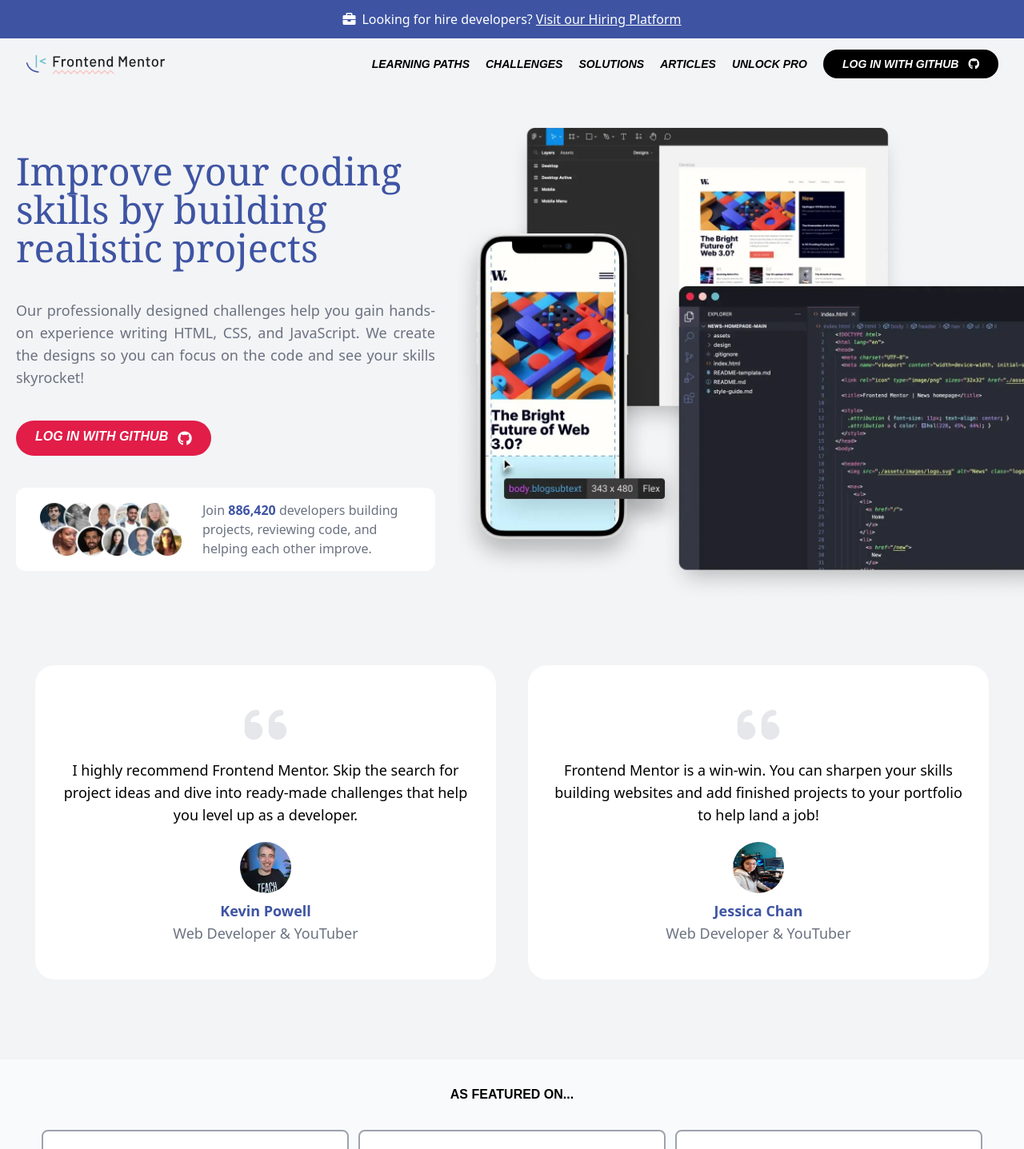
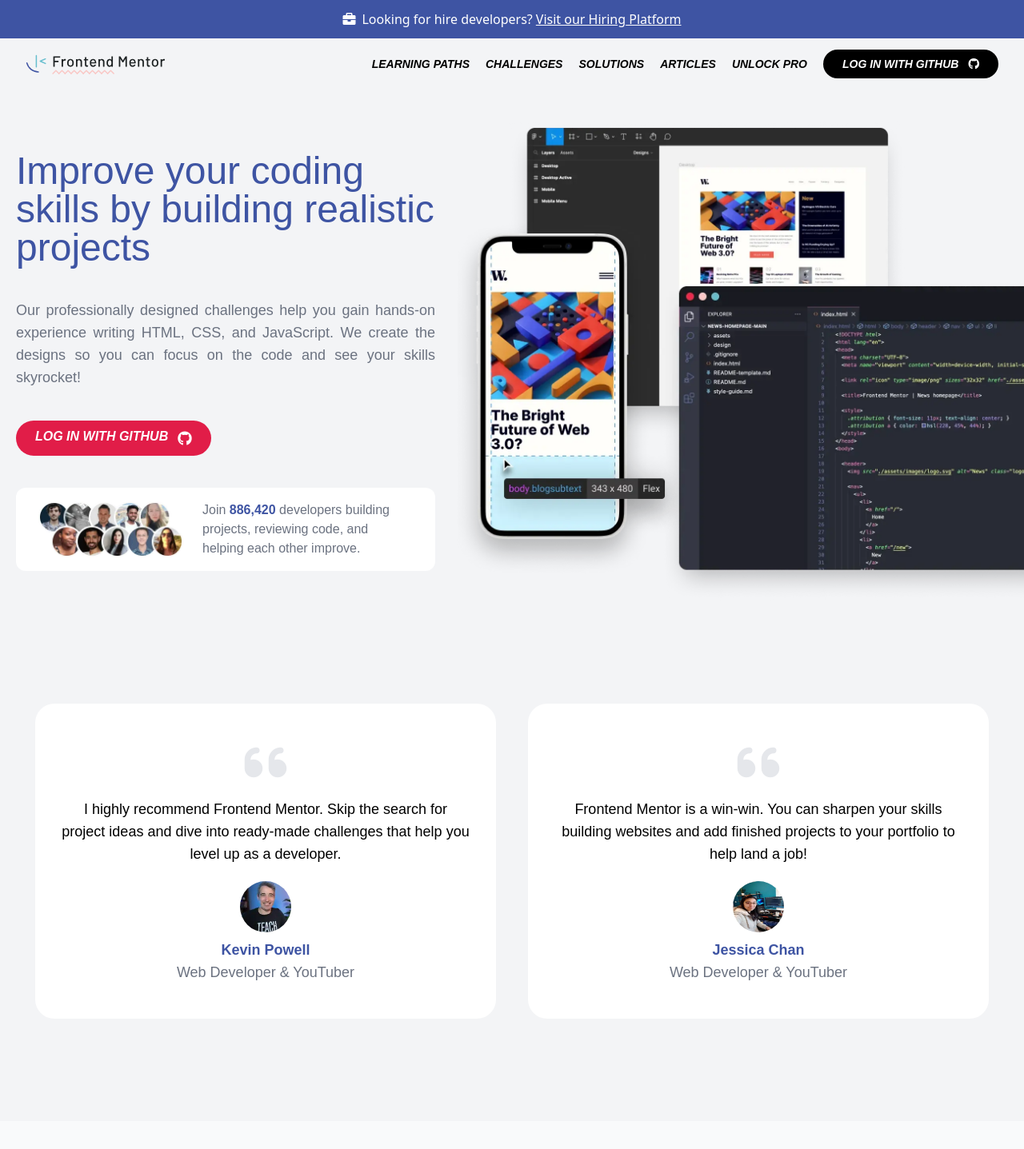
Before and after one commit to MujithabaFarahi/Tailwind-CSS-Practice, a React (Create React App) app in the folder tailwind-practice/: page / in a window 1280 px wide. Shown: the top 1437 px of the page at 80% size. Built offline with nearby package versions, Linux system fonts and the light colour scheme.

Commit message:
Font Fixes

```diff
--- a/tailwind-practice/src/component/Hero.jsx
+++ b/tailwind-practice/src/component/Hero.jsx
@@ -11,12 +11,12 @@
       <div className="flex flex-col items-center justify-start mt-10 md:flex-row gap-y-10 gap-x-5 xl:justify-around ">
         <div className=" md:w-[500px]  p-2   md:flex-shrink-0 md:ml-3  lg:w-[540px]">
           <div className="text-center md:text-start">
-            <p className="font-serif text-5xl text-customBlue ">
+            <p className="font-serif text-5xl text-customBlue font-barlow">
               Improve your coding skills by building realistic projects
             </p>
           </div>
           <div className="mt-10 lg:text-lg">
-            <p className="text-lg text-center text-gray-500 md:text-justify">
+            <p className="text-lg text-center text-gray-500 md:text-justify heebo">
               Our professionally designed challenges help you gain hands-on
               experience writing HTML, CSS, and JavaScript. We create the
               designs so you can focus on the code and see your skills
@@ -30,7 +30,7 @@
             </button>
           </div>
 
-          <div className="flex flex-col items-center justify-center p-4 mt-10 bg-white rounded-xl sm:flex-row">
+          <div className="flex flex-col items-center justify-center p-4 mt-10 bg-white rounded-xl sm:flex-row heebo">
             <div className="w-6/12 px-3 sm:w-5/12">
               <img src={img2} alt="h-full"></img>
             </div>
@@ -53,7 +53,7 @@
           ></img>
         </div>
       </div>
-      <div className="flex flex-col items-center justify-center lg:flex-row ">
+      <div className="flex flex-col items-center justify-center my-12 lg:flex-row">
         <TestimonialCard
           name="Kevin Powell"
           role="Web Developer & YouTuber"
--- a/tailwind-practice/src/component/Hero2.jsx
+++ b/tailwind-practice/src/component/Hero2.jsx
@@ -12,7 +12,7 @@
   return (
     <div className="mx-auto my-5 bg-gray-50">
       <div className="flex flex-col items-center justify-center">
-        <div className="py-8 heebo">AS FEATURED ON...</div>
+        <div className="py-8 font-extrabold heebo">AS FEATURED ON...</div>
         <div className="flex flex-col items-center justify-center w-full px-3 gap-y-3 gap-x-3 md:flex-row ">
           <div className="flex items-center justify-center w-full h-20 px-4 bg-white border-2 border-gray-400 rounded-lg md:h-28 md:w-80 lg:w-96">
             <CSSPractice />
@@ -26,9 +26,9 @@
         </div>
       </div>
       {/*------------------------------- Section 2 -------------------------------*/}
-      <div className="flex flex-col items-center justify-center px-2 py-10 mt-20 bg-gray-200 gap-y-4">
+      <div className="flex flex-col items-center justify-center px-2 py-10 mt-20 bg-gray-200 gap-y-10 ">
         {/* <div> */}
-        <div className="flex flex-col items-center justify-center mb-5 md:flex-row gap-y-4">
+        <div className="flex flex-col items-center justify-center mb-5 md:flex-row ">
           <div className="flex items-center justify-center w-11/12 lg:w-8/12">
             <img src={img3} alt="" className="w-11/12 max-w-lg md:w-10/12" />
           </div>
@@ -47,7 +47,7 @@
           </div>
         </div>
         {/* .............................. */}
-        <div className="flex flex-col items-center justify-center mb-5 md:flex-row-reverse gap-y-4">
+        <div className="flex flex-col items-center justify-center mb-5 md:flex-row-reverse ">
           <div className="flex items-center justify-center w-11/12 lg:w-8/12">
             <img src={img4} alt="" className="w-11/12 max-w-lg md:w-10/12" />
           </div>
@@ -66,7 +66,7 @@
           </div>
         </div>
         {/* .............................. */}
-        <div className="flex flex-col items-center justify-center mb-5 md:flex-row gap-y-4">
+        <div className="flex flex-col items-center justify-center mb-5 md:flex-row ">
           <div className="flex items-center justify-center w-11/12 lg:w-8/12">
             <img src={img5} alt="" className="w-11/12 max-w-lg md:w-10/12" />
           </div>
@@ -85,7 +85,7 @@
           </div>
         </div>
         {/* .............................. */}
-        <div className="flex flex-col items-center justify-center mb-5 md:flex-row-reverse gap-y-4">
+        <div className="flex flex-col items-center justify-center mb-5 md:flex-row-reverse ">
           <div className="flex items-center justify-center w-11/12 lg:w-8/12">
             <img src={img6} alt="" className="w-11/12 max-w-lg md:w-10/12" />
           </div>
@@ -104,7 +104,7 @@
           </div>
         </div>
         {/* .............................. */}
-        <div className="flex flex-col items-center justify-center mb-5 md:flex-row gap-y-4">
+        <div className="flex flex-col items-center justify-center mb-5 md:flex-row ">
           <div className="flex items-center justify-center w-11/12 lg:w-8/12">
             <img src={img7} alt="" className="w-11/12 max-w-lg md:w-10/12" />
           </div>
--- a/tailwind-practice/src/component/TestimonialCard.jsx
+++ b/tailwind-practice/src/component/TestimonialCard.jsx
@@ -2,7 +2,7 @@
 
 const TestimonialCard = ({ name, role, img, message }) => {
   return (
-    <div className="max-w-xl p-8 mx-5 my-12 text-lg bg-white md:my-20 rounded-3xl lg:w-1/2">
+    <div className="max-w-xl p-8 mx-5 my-3 text-lg bg-white md:my-20 rounded-3xl lg:w-1/2 heebo">
       <div className="my-3 text-6xl text-center text-gray-200">
         <i className="fa fa-quote-left" aria-hidden="true"></i>
       </div>
--- a/tailwind-practice/src/index.css
+++ b/tailwind-practice/src/index.css
@@ -8,10 +8,15 @@
   font-style: italic;
 }
 
+.font-barlow {
+  font-family: 'Barlow', sans-serif;
+  font-weight: 450;
+}
+
 .heebo {
   font-family: 'Heebo', sans-serif;
-  font-optical-sizing: auto;
-  font-weight: 700;
+  /* font-optical-sizing: auto; */
+  /* font-weight: 700; */
   font-style: normal;
 }
 
```
